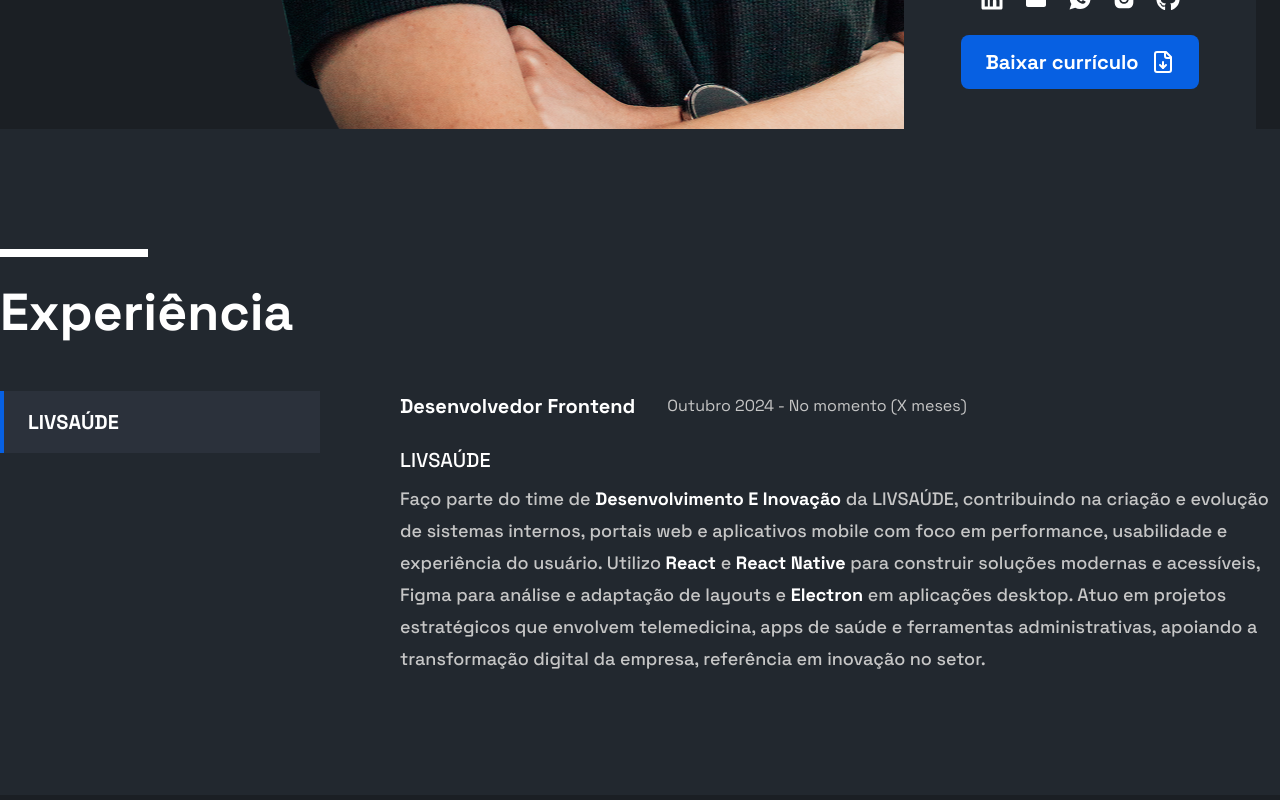
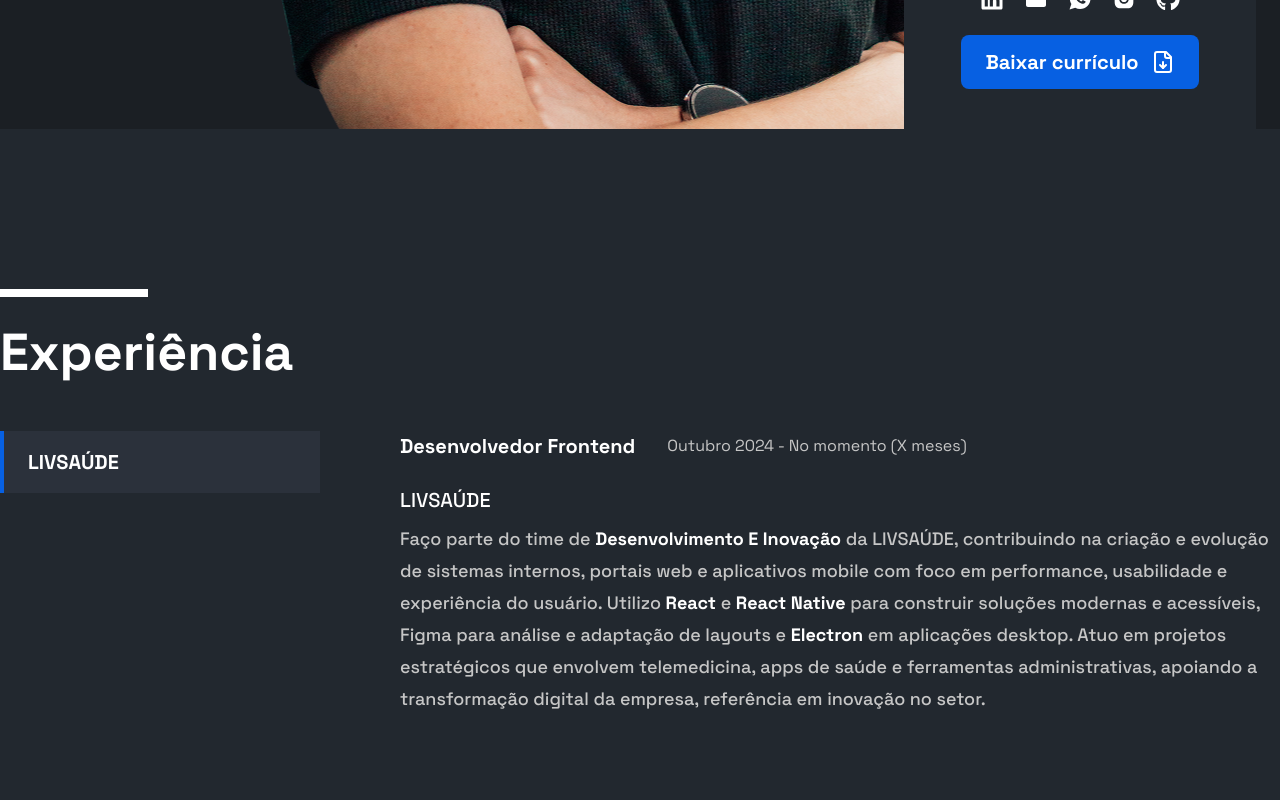
Before and after one commit to MarcioJorgeMelo/portfolio, a Next.js app: page / in a window 1280 px wide. Shown: the part 940-1740 px from the top of the page. Built offline with nearby package versions, Linux system fonts and the light colour scheme.

Commit message:
style: increse vertical padding on experienceSection

```diff
--- a/src/components/experienceSection.tsx
+++ b/src/components/experienceSection.tsx
@@ -2,7 +2,7 @@ const Experience = () => {
   return (
     <section
       id="experience"
-      className="py-10 w-full bg-light-background sm:py-30"
+      className="py-10 w-full bg-light-background sm:py-40"
     >
       <div className="w-full sm:max-w-[1536px] mx-auto flex flex-col gap-10 px-4 sm:px-0">
         <aside className="flex flex-col gap-4">
```
